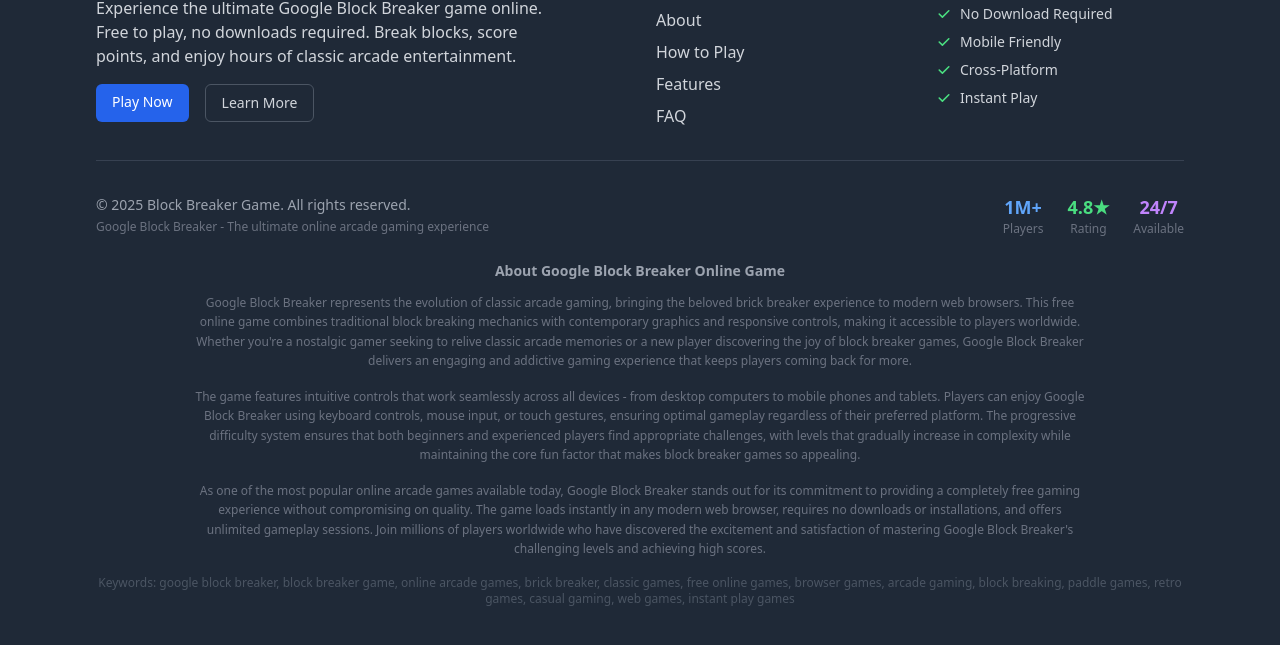
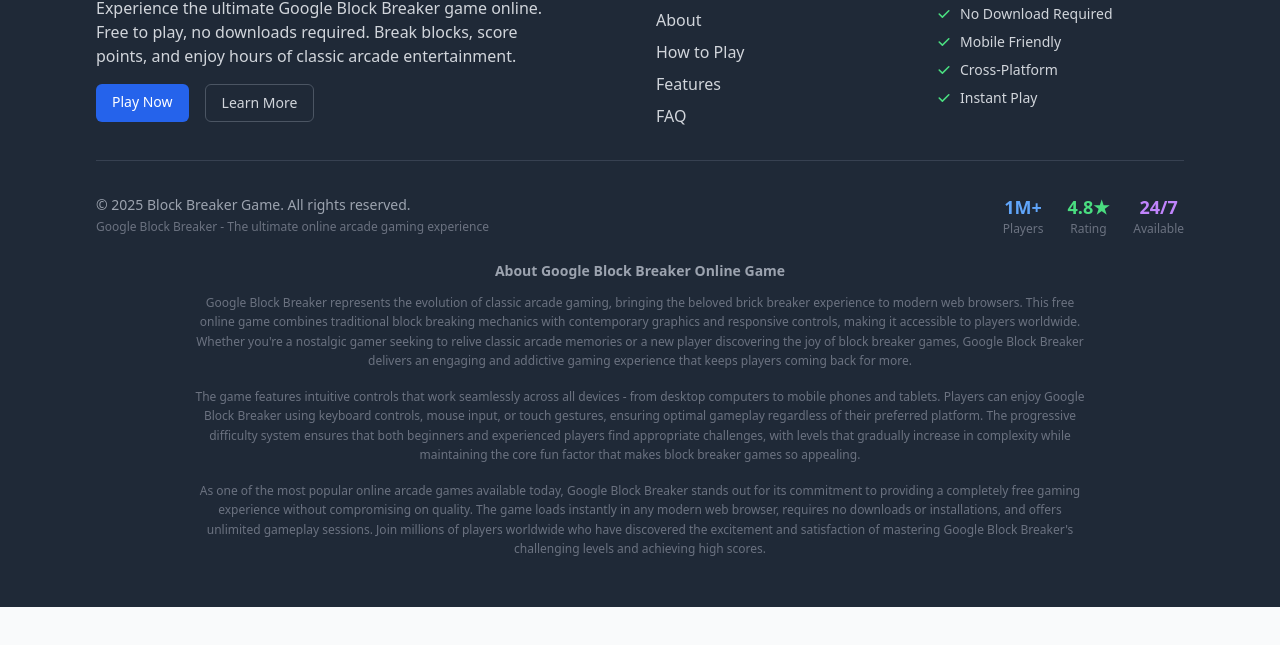
Before and after one commit to elng12/blockbreakergame.games, a plain HTML site: page index.html in a window 1280 px wide. Shown: the part 6962-7607 px from the top of the page. After the commit the page ends 7569 px from the top, so only its background shows below. Drawn offline with nearby package versions, Linux system fonts and the light colour scheme.

Commit message:
清理SEO优化: 删除keywords meta标签和页脚关键词
- 删除了keywords meta标签（现代SEO不再需要）
- 移除了页面底部的SEO Keywords Footer
- 保持结构化数据中的keywords字段（对搜索引擎仍有用）
- 简化页面结构，提升用户体验

```diff
--- a/index.html
+++ b/index.html
@@ -7,7 +7,6 @@
     <!-- Primary SEO Meta Tags -->
     <title>Google Block Breaker - Play Classic Arcade Game Online</title>
     <meta name="description" content="Play Google Block Breaker online for free. Classic arcade-style brick breaking game with modern graphics. No download required - play instantly in your browser!">
-    <meta name="keywords" content="google block breaker, block breaker game, online arcade games, brick breaker, classic games, free online games">
 
     <!-- Canonical URL -->
     <link rel="canonical" href="https://blockbreakergame.games">
@@ -1272,13 +1271,7 @@
                     </div>
                 </div>
 
-                <!-- SEO Keywords Footer -->
-                <div class="mt-4 text-center">
-                    <p class="text-gray-600 text-xs">
-                        Keywords: google block breaker, block breaker game, online arcade games, brick breaker, classic games, free online games, browser games,
-                        arcade gaming, block breaking, paddle games, retro games, casual gaming, web games, instant play games
-                    </p>
-                </div>
+
             </div>
         </div>
     </footer>
```
